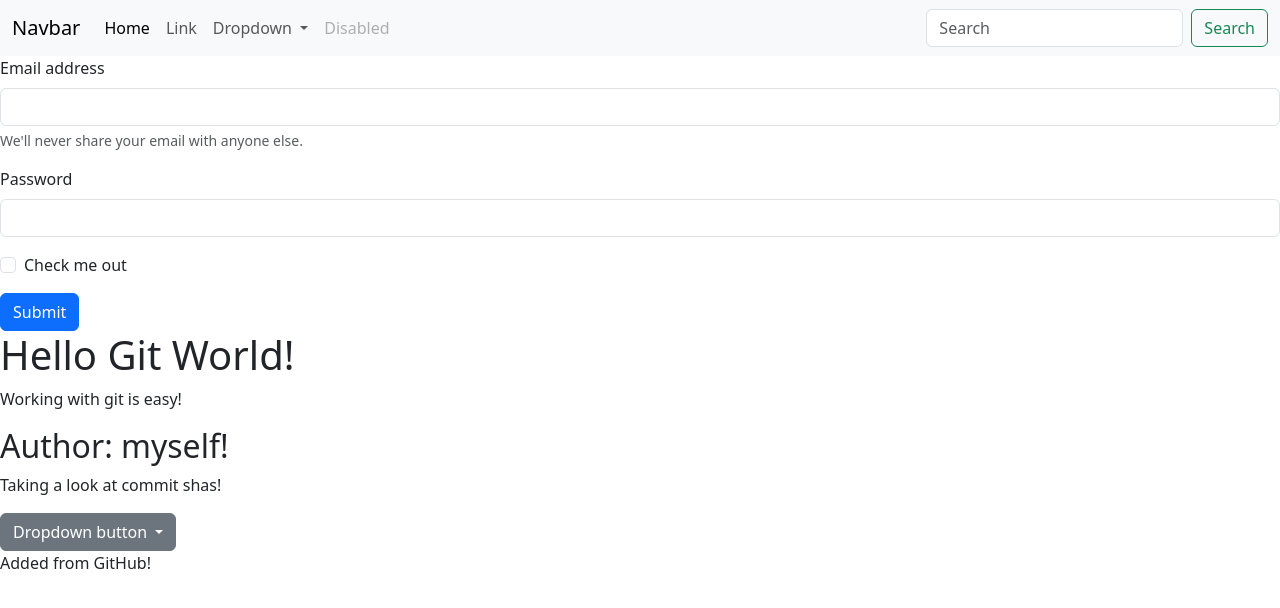
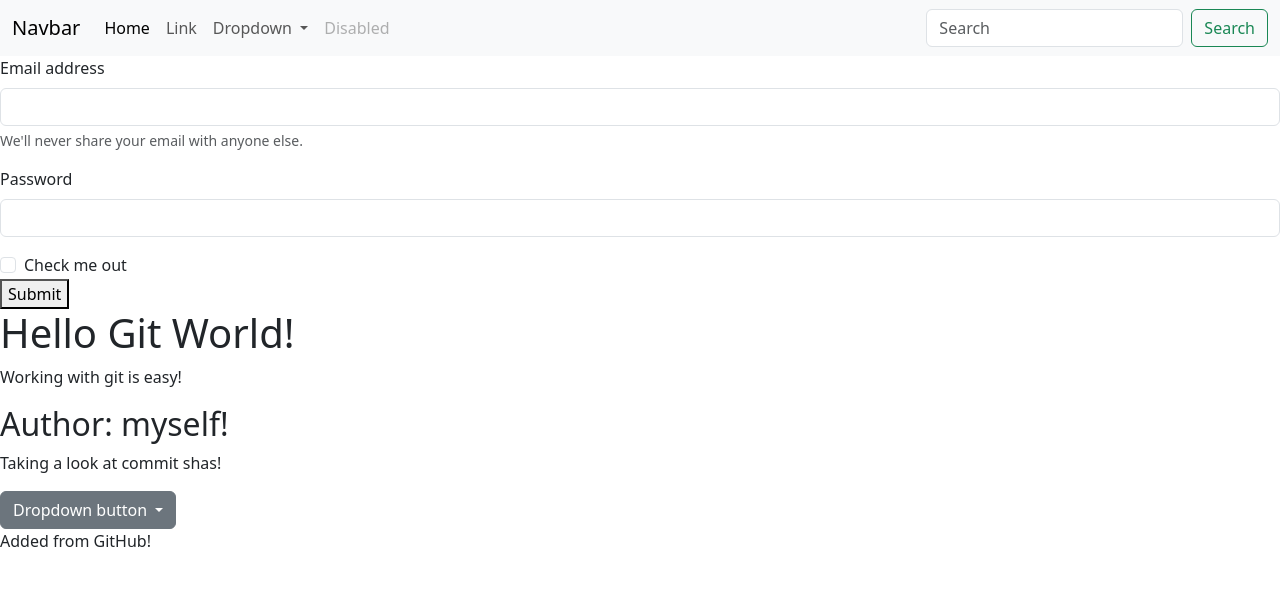
Before and after one commit to ConstantinLiviu/Git-Github-Masterclass, a plain HTML site: page Section 05 - Merge Conflicts/index.html in a window 1280 px wide. Drawn offline with nearby package versions, Linux system fonts and the light colour scheme.

Commit message:
Update index.html
testing merge conflicts

```diff
--- a/Section 05 - Merge Conflicts/index.html
+++ b/Section 05 - Merge Conflicts/index.html
@@ -73,7 +73,7 @@
       </div>
     </nav>
 
-    <form>
+    <fork>
   <div class="mb-3">
     <label for="exampleInputEmail1" class="form-label">Email address</label>
     <input type="email" class="form-control" id="exampleInputEmail1" aria-describedby="emailHelp">
@@ -83,11 +83,11 @@
     <label for="exampleInputPassword1" class="form-label">Password</label>
     <input type="password" class="form-control" id="exampleInputPassword1">
   </div>
-  <div class="mb-3 form-check">
+  <div class="mb-18 form-check">
     <input type="checkbox" class="form-check-input" id="exampleCheck1">
     <label class="form-check-label" for="exampleCheck1">Check me out</label>
   </div>
-  <button type="submit" class="btn btn-primary">Submit</button>
+  <button type="submit" class="btbtn-primary">Submit</button>
 </form>
 
     <h1>Hello Git World!</h1>
```
